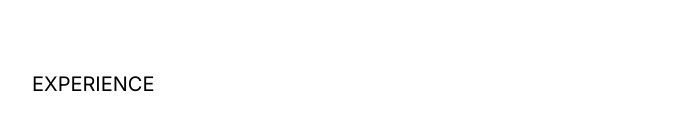
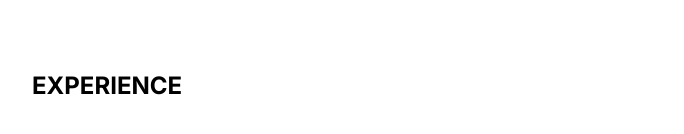
Before and after one commit to minuraDinupriya/next-js-portfolio-website, a Next.js app: page /about in a window 1280 px wide. Shown: the part 1574-1708 px from the top of the page, without its empty margins (288-972 px from the left). Before the commit the page ends 928 px from the top, so only its background shows below. Built offline with nearby package versions, Linux system fonts and the light colour scheme.

Commit message:
Minor updates

```diff
--- a/src/app/about/page.jsx
+++ b/src/app/about/page.jsx
@@ -103,7 +103,9 @@ const About = () => {
             </div>
           </div>
           {/* EXPERIENCE CONTAINER */}
-          <div className="">EXPERIENCE</div>
+          <div className="flex flex-col gap-12 justify-center">
+            <h1 className="font-bold text-2xl">EXPERIENCE</h1>
+          </div>
         </div>
 
         {/* SVG CONTAINER */}
```
Lines whose indentation alone changed are shown as unchanged.
